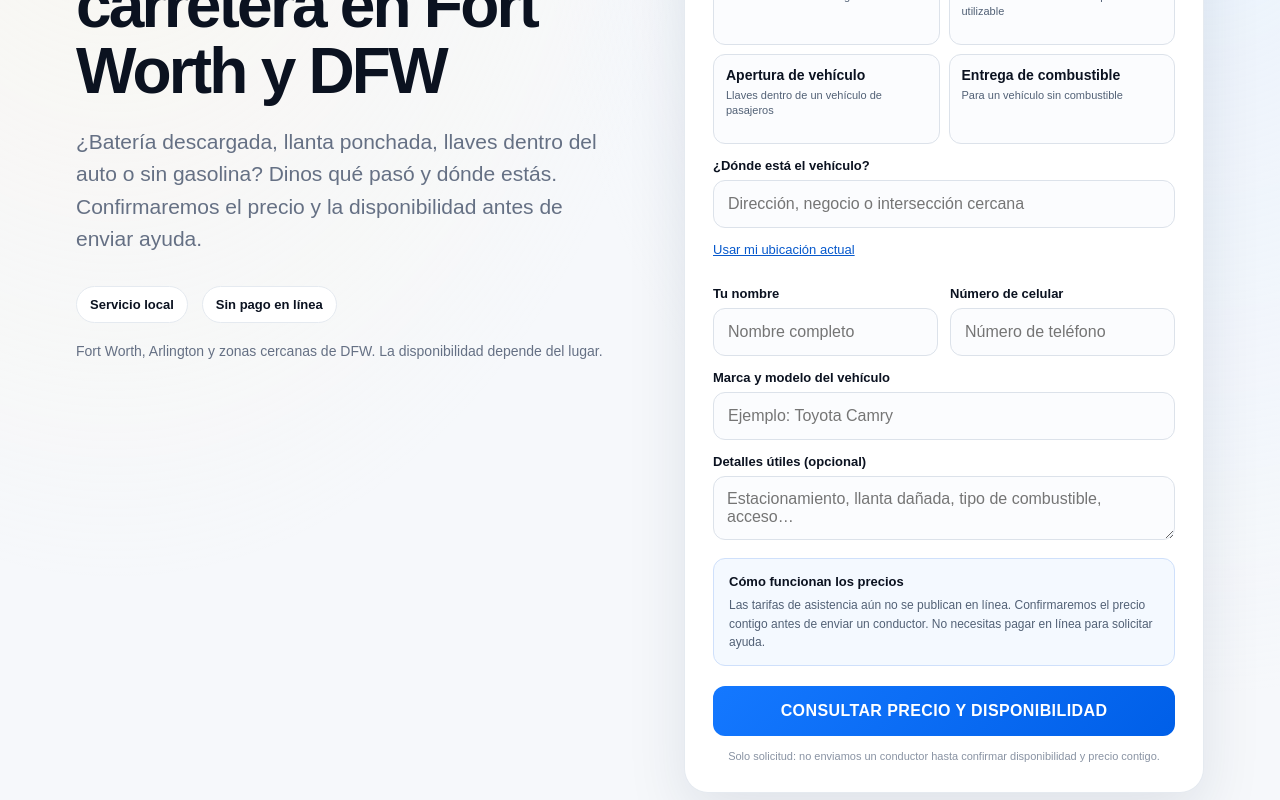
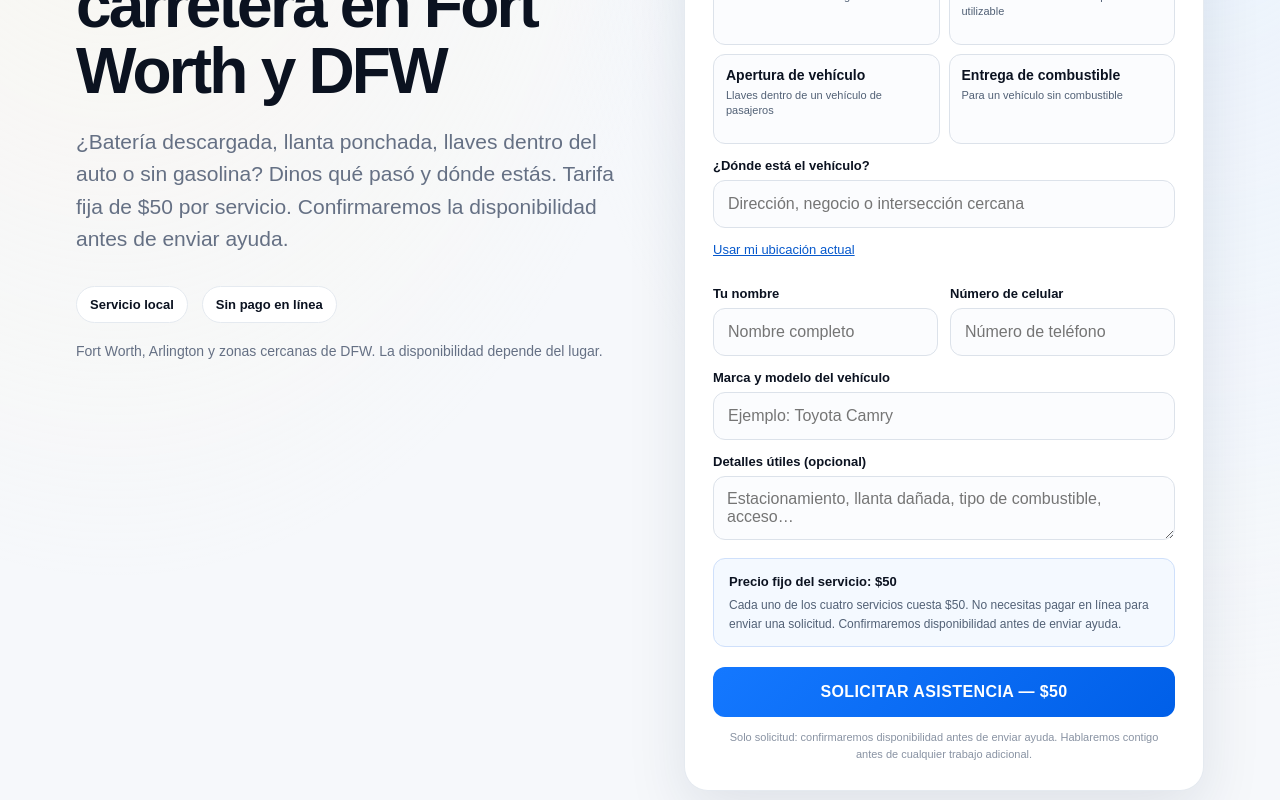
Before and after one commit to edawa123456-cell/GPT, a Next.js app: page /es/roadside-assistance in a window 1280 px wide. Shown: the part 280-1080 px from the top of the page. Built offline with nearby package versions, Linux system fonts and the light colour scheme.

Commit message:
Apply $50 flat roadside price

```diff
--- a/app/components/RoadsideRequest.js
+++ b/app/components/RoadsideRequest.js
@@ -5,6 +5,7 @@ import SiteMenu from './SiteMenu';
 import SiteFooter from './SiteFooter';
 import { PHONE_HREF } from '../lib/siteContent';
 import { trackEvent } from '../lib/analytics';
+import { ROADSIDE_FLAT_PRICE } from '../lib/roadsidePrice';
 
 const SERVICES = [
   { id: 'jump_start', en: 'Jump-start', es: 'Paso de corriente', detailEn: 'For a vehicle with a discharged battery', detailEs: 'Para una batería descargada' },
@@ -17,17 +18,17 @@ const COPY = {
   en: {
     menu: 'Explore', call: 'Call us', eyebrow: 'ROADSIDE HELP THROUGHOUT DFW',
     title: 'Roadside assistance in Fort Worth & DFW',
-    intro: 'Dead battery, flat tire, locked keys or out of fuel? Tell us what happened and where you are. We will confirm your price and driver availability before dispatch.',
+    intro: 'Dead battery, flat tire, locked keys or out of fuel? Tell us what happened and where you are. Flat $50 service price. We will confirm driver availability before dispatch.',
     start: 'Request roadside assistance', service: 'What do you need help with?', location: 'Where is the vehicle?',
     locationPlaceholder: 'Street address, business or nearby intersection',
     gps: 'Use my current location', finding: 'Finding your location…', gpsFailed: 'Location unavailable. Enter an address instead.',
     name: 'Your name', namePlaceholder: 'Full name', phone: 'Mobile phone', phonePlaceholder: 'Phone number',
     vehicle: 'Vehicle make and model', vehiclePlaceholder: 'Example: Toyota Camry',
     notes: 'Helpful details (optional)', notesPlaceholder: 'Parking lot, tire location, fuel type, access details…',
-    request: 'REQUEST PRICE & AVAILABILITY', sending: 'SENDING REQUEST…',
-    priceTitle: 'How pricing works', priceCopy: 'Roadside assistance rates are not yet published online. We will confirm the service price with you before sending a driver. No online payment is required to request assistance.',
-    note: 'Request only — no driver is dispatched until we confirm availability and price with you.',
-    received: 'Roadside request received', receivedInfo: 'We will contact you to confirm the service price, availability and next steps. Your request is not yet a confirmed dispatch.',
+    request: 'REQUEST ROADSIDE ASSISTANCE — $50', sending: 'SENDING REQUEST…',
+    priceTitle: 'Flat roadside service price', priceCopy: 'All four listed services are $50 each. No online payment is needed to send a request. We will confirm availability before dispatch.',
+    note: 'Request only — we will confirm service availability before dispatch. Any additional work will be discussed first.',
+    received: 'Roadside request received', receivedInfo: 'Your $50 roadside assistance request was received. We will contact you to confirm driver availability. This is not yet a confirmed dispatch.',
     another: 'Request another service', callHelp: 'Prefer to speak with dispatch?', serviceArea: 'Fort Worth, Arlington and surrounding DFW areas. Availability varies by location.',
     noGuarantee: 'For emergencies involving injury or immediate danger, call 911.', backTow: 'Need a tow instead?', towLink: 'Get an instant towing price',
     invalidService: 'Choose a roadside service.', error: 'We could not send your request. Please try again or call us.',
@@ -36,17 +37,17 @@ const COPY = {
   es: {
     menu: 'Explorar', call: 'Llámanos', eyebrow: 'ASISTENCIA EN CARRETERA EN DFW',
     title: 'Asistencia en carretera en Fort Worth y DFW',
-    intro: '¿Batería descargada, llanta ponchada, llaves dentro del auto o sin gasolina? Dinos qué pasó y dónde estás. Confirmaremos el precio y la disponibilidad antes de enviar ayuda.',
+    intro: '¿Batería descargada, llanta ponchada, llaves dentro del auto o sin gasolina? Dinos qué pasó y dónde estás. Tarifa fija de $50 por servicio. Confirmaremos la disponibilidad antes de enviar ayuda.',
     start: 'Solicitar asistencia', service: '¿Qué servicio necesitas?', location: '¿Dónde está el vehículo?',
     locationPlaceholder: 'Dirección, negocio o intersección cercana',
     gps: 'Usar mi ubicación actual', finding: 'Buscando tu ubicación…', gpsFailed: 'No se pudo obtener tu ubicación. Escribe una dirección.',
     name: 'Tu nombre', namePlaceholder: 'Nombre completo', phone: 'Número de celular', phonePlaceholder: 'Número de teléfono',
     vehicle: 'Marca y modelo del vehículo', vehiclePlaceholder: 'Ejemplo: Toyota Camry',
     notes: 'Detalles útiles (opcional)', notesPlaceholder: 'Estacionamiento, llanta dañada, tipo de combustible, acceso…',
-    request: 'CONSULTAR PRECIO Y DISPONIBILIDAD', sending: 'ENVIANDO SOLICITUD…',
-    priceTitle: 'Cómo funcionan los precios', priceCopy: 'Las tarifas de asistencia aún no se publican en línea. Confirmaremos el precio contigo antes de enviar un conductor. No necesitas pagar en línea para solicitar ayuda.',
-    note: 'Solo solicitud: no enviamos un conductor hasta confirmar disponibilidad y precio contigo.',
-    received: 'Solicitud de asistencia recibida', receivedInfo: 'Te contactaremos para confirmar el precio, la disponibilidad y los próximos pasos. Todavía no se ha confirmado el envío de ayuda.',
+    request: 'SOLICITAR ASISTENCIA — $50', sending: 'ENVIANDO SOLICITUD…',
+    priceTitle: 'Precio fijo del servicio', priceCopy: 'Cada uno de los cuatro servicios cuesta $50. No necesitas pagar en línea para enviar una solicitud. Confirmaremos disponibilidad antes de enviar ayuda.',
+    note: 'Solo solicitud: confirmaremos disponibilidad antes de enviar ayuda. Hablaremos contigo antes de cualquier trabajo adicional.',
+    received: 'Solicitud de asistencia recibida', receivedInfo: 'Recibimos tu solicitud de asistencia por $50. Te contactaremos para confirmar disponibilidad. Todavía no se ha confirmado el envío de ayuda.',
     another: 'Solicitar otro servicio', callHelp: '¿Prefieres hablar con nosotros?', serviceArea: 'Fort Worth, Arlington y zonas cercanas de DFW. La disponibilidad depende del lugar.',
     noGuarantee: 'En caso de lesiones o peligro inmediato, llama al 911.', backTow: '¿Necesitas una grúa?', towLink: 'Cotiza una grúa al instante',
     invalidService: 'Selecciona un servicio.', error: 'No se pudo enviar tu solicitud. Inténtalo otra vez o llámanos.',
@@ -165,7 +166,7 @@ export default function RoadsideRequest({ locale = 'en' }) {
               <textarea id="roadside-notes" value={notes} onChange={e => setNotes(e.target.value)} placeholder={t.notesPlaceholder} maxLength={500} rows={2} />
 
               <div className="roadsidePriceNotice">
-                <strong>{t.priceTitle}</strong>
+                <strong>{t.priceTitle}: ${ROADSIDE_FLAT_PRICE}</strong>
                 <p>{t.priceCopy}</p>
               </div>
 
```
